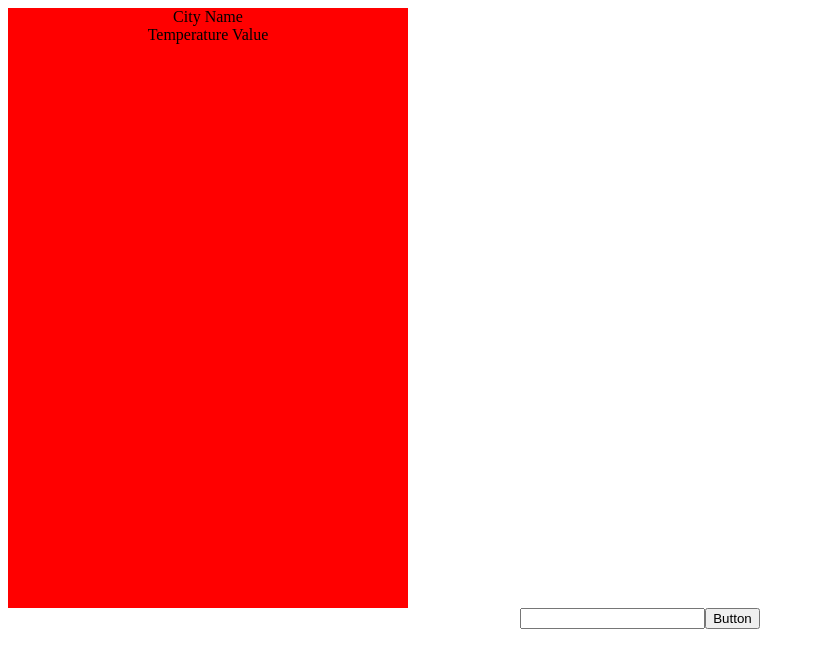
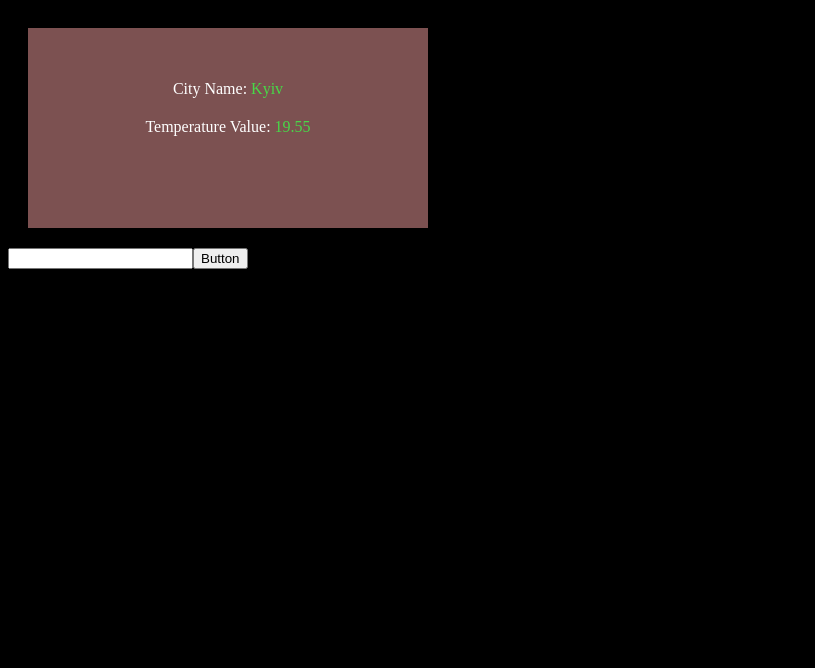
Before and after one commit to RusakevichMaksim/codica, a React (Create React App) app: page / in a window 1280 px wide. Shown: the top 668 px of the page, without its empty margins (0-815 px from the left). Built offline with nearby package versions, Linux system fonts and the light colour scheme.

Commit message:
duble reject function

```diff
--- a/src/App.tsx
+++ b/src/App.tsx
@@ -1,13 +1,71 @@
-import React, { useEffect } from "react";
-import { useSelector } from "react-redux";
-import "./App.css";
+import { useEffect } from "react";
+import { connect } from "react-redux";
+import { compose } from "redux";
+import { AppStateType } from "./redux/store";
+import {
+  getWeatherThunkCreator,
+  setCityNameAC,
+  CityData,
+} from "./redux/weatherReducer";
+
 import Card from "./component/card/card";
-function App() {
+
+const mapDispatchToProps = {
+  getWeatherThunkCreator,
+  setCityNameAC,
+};
+const mapStateToProps = (state: AppStateType) => {
+  return {
+    id: state.weatherReducer.id,
+    name: state.weatherReducer.citySelected,
+    cityGroup: state.weatherReducer.cityGroup,
+  };
+};
+type MapStateToProps = {
+  name: string;
+  cityGroup: any;
+};
+type DispatchStateToProps = {
+  getWeatherThunkCreator: (name: string) => void;
+  setCityNameAC: (name: string) => void;
+};
+type OwnStateToProps = {
+  test: string | null;
+};
+
+type PropsType = MapStateToProps & DispatchStateToProps;
+
+const App: React.FC<PropsType> = ({
+  name,
+  cityGroup,
+  getWeatherThunkCreator,
+  setCityNameAC,
+}) => {
+  useEffect(() => {
+    // console.log(cityGroup);
+    // getWeatherThunkCreator("moscow");
+  });
   return (
-    <div className="App">
-      <Card />
+    <div>
+      <div className="card__wrapper">
+        {cityGroup.map((city: CityData, index: number) => {
+          return <Card key={name + index} name={city.name} temp={city.temp} />;
+        })}
+      </div>
+
+      <div>
+        <input value={name} onChange={(e) => setCityNameAC(e.target.value)} />
+        <button
+          onClick={() => {
+            getWeatherThunkCreator(name);
+          }}
+        >
+          Button
+        </button>
+      </div>
     </div>
   );
-}
+};
+export default connect(mapStateToProps, mapDispatchToProps)(App);
 
-export default App;
+// export default App;
--- a/src/component/card/card.tsx
+++ b/src/component/card/card.tsx
@@ -1,66 +1,27 @@
 import { useEffect } from "react";
 import { connect } from "react-redux";
 import { compose } from "redux";
-import { AppStateType } from "../../redux/store";
-import {
-  getWeatherThunkCreator,
-  setCityNameAC,
-} from "../../redux/weatherReducer";
 
-const mapDispatchToProps = {
-  getWeatherThunkCreator,
-  setCityNameAC,
+type Props = {
+  name: string;
+  temp: number;
 };
-const mapStateToProps = (state: AppStateType) => {
-  return {
-    id: state.weatherReducer.id,
-    name: state.weatherReducer.citySelected,
-    cityGroup: state.weatherReducer.cityGroup,
-  };
-};
-type MapStateToProps = {
-  name: string;
-  cityGroup: any;
-};
-type DispatchStateToProps = {
-  getWeatherThunkCreator: (name: string) => void;
-  setCityNameAC: (name: string) => void;
-};
-type OwnStateToProps = {
-  test: string | null;
-};
-
-type PropsType = MapStateToProps & DispatchStateToProps;
-
-const Card: React.FC<PropsType> = ({
-  name,
-  cityGroup,
-  getWeatherThunkCreator,
-  setCityNameAC,
-}) => {
+const Card: React.FC<Props> = ({ name, temp }) => {
   useEffect(() => {
-    console.log(cityGroup);
+    // console.log(cityGroup);
     // getWeatherThunkCreator("moscow");
   });
   return (
-    <div>
-      <div className="card">
-        <div>City Name</div>
-        <div>Temperature Value</div>
-        <div></div>
+    <div className="card">
+      <div>
+        City Name: <span> {name}</span>
       </div>
       <div>
-        <input value={name} onChange={(e) => setCityNameAC(e.target.value)} />
-        <button
-          onClick={() => {
-            getWeatherThunkCreator(name);
-          }}
-        >
-          Button
-        </button>
+        Temperature Value: <span> {temp}</span>
       </div>
+      <div></div>
     </div>
   );
 };
 
-export default connect(mapStateToProps, mapDispatchToProps)(Card);
+export default Card;
--- a/src/index.css
+++ b/src/index.css
@@ -1,5 +1,23 @@
 .card {
   width: 400px;
-  height: 600px;
-  background-color: red;
+  height: 200px;
+  background-color: rgb(124, 81, 81);
+  display: flex;
+  justify-content: center;
+  align-items: center;
+  flex-direction: column;
+  color: white;
+  margin: 20px;
 }
+.card__wrapper {
+  display: flex;
+}
+.card div {
+  margin-bottom: 20px;
+}
+.card div span {
+  color: rgb(72, 216, 72);
+}
+body {
+  background-color: black;
+}
--- a/src/redux/weatherReducer.tsx
+++ b/src/redux/weatherReducer.tsx
@@ -16,6 +16,7 @@ export type CityData = {
 export type InitialState = {
   id: number | null;
   citySelected: string;
+  cityNameList: Array<string>;
   cityGroup: Array<CityData>;
 };
 
@@ -24,15 +25,26 @@ export type CityGroup = {};
 let initialState: InitialState = {
   id: null,
   citySelected: "",
+  cityNameList: ["kyiv"],
   cityGroup: [
     {
-      id: 1,
-      lat: 1,
-      lon: 1,
-      name: "dasd",
-      temp: 1,
+      id: 703448,
+      lat: 50.4333,
+      lon: 30.5167,
+      name: "Kyiv",
+      temp: 19.55,
     },
   ],
+};
+
+const doubleNameReject = (city: string, array: Array<string>) => {
+  for (let i = 0; i < array.length; i++) {
+    console.log(array[i], city);
+    if (array[i] === city.toLowerCase()) {
+      return true;
+    }
+  }
+  return false;
 };
 
 const weatherReducer = (
@@ -46,10 +58,18 @@ const weatherReducer = (
       return { ...state, citySelected: action.data };
     case SET_CITY_DATA:
       console.log(state.cityGroup, action.newItem);
-      // state.cityGroup.push(action.newItem);
-      // console.log(state.cityGroup);
-      return { ...state, cityGroup: [...state.cityGroup, action.newItem] };
-      return state;
+      if (doubleNameReject(state.citySelected, state.cityNameList)) {
+        return state;
+      }
+      return {
+        ...state,
+        cityNameList: [
+          ...state.cityNameList,
+          action.newItem.name.toLocaleLowerCase(),
+        ],
+        cityGroup: [...state.cityGroup, action.newItem],
+      };
+
     default:
       return state;
   }
```
